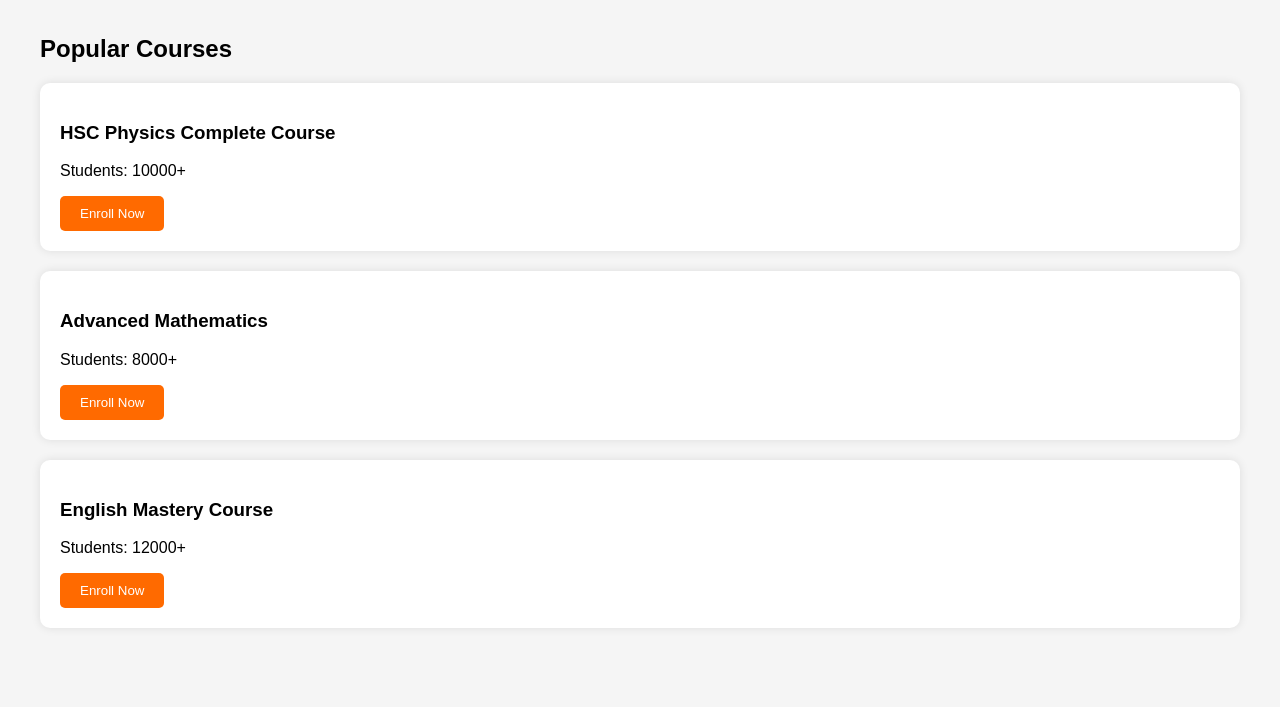
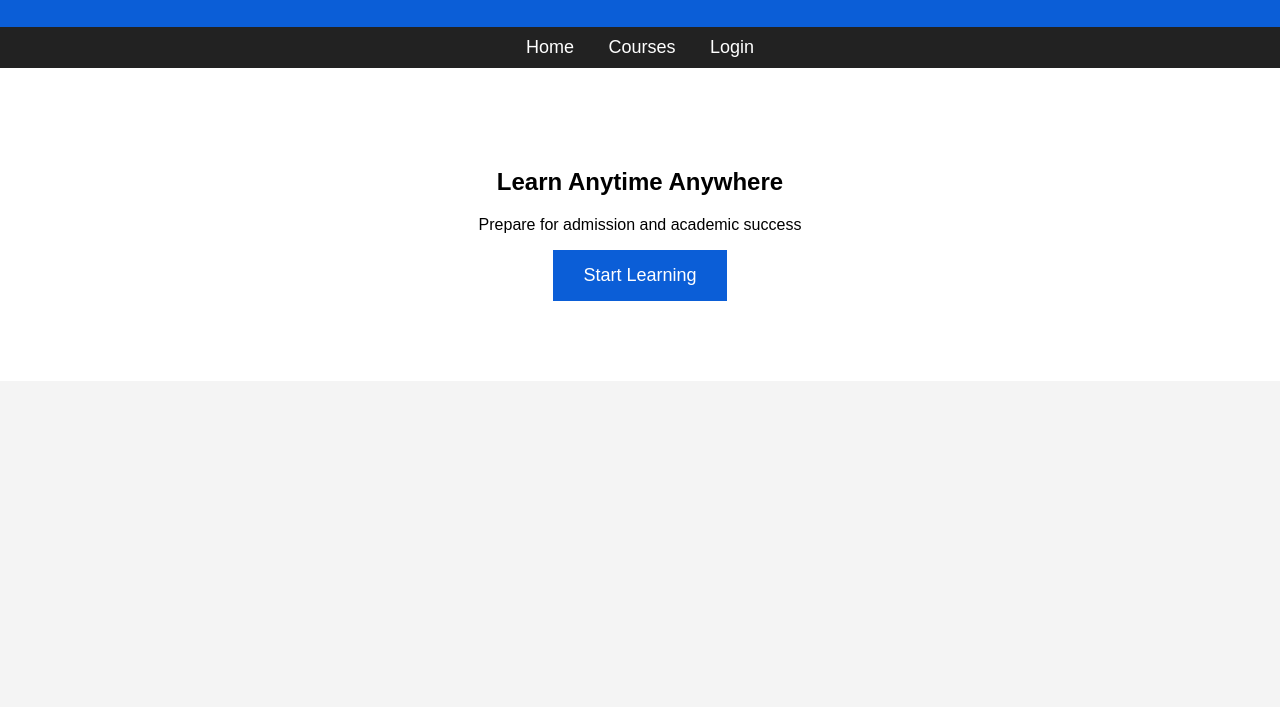
Before and after one commit to pavelmianowshad23-web/udvash-lms, a plain HTML site: page index.html in a window 1280 px wide. Shown: the part 93-800 px from the top of the page. Drawn offline with Linux system fonts and the light colour scheme.

Commit message:
Update index.html

```diff
--- a/index.html
+++ b/index.html
@@ -1,40 +1,48 @@
 <!DOCTYPE html>
 <html>
 <head>
-<title>Udvash LMS</title>
+<title>Udvash Learning Platform</title>
+
 <style>
 
 body{
-font-family:Arial;
+font-family: Arial;
 margin:0;
-background:#f5f5f5;
+background:#f4f4f4;
 }
 
 header{
-background:#ff6a00;
+background:#0b5ed7;
 color:white;
 padding:20px;
-font-size:24px;
+text-align:center;
 }
 
-.container{
-padding:40px;
+nav{
+background:#222;
+padding:10px;
+text-align:center;
 }
 
-.course{
+nav a{
+color:white;
+margin:15px;
+text-decoration:none;
+font-size:18px;
+}
+
+.hero{
+padding:80px;
+text-align:center;
 background:white;
-padding:20px;
-margin:20px 0;
-border-radius:10px;
-box-shadow:0 0 10px rgba(0,0,0,0.1);
 }
 
 button{
-background:#ff6a00;
+background:#0b5ed7;
 color:white;
 border:none;
-padding:10px 20px;
-border-radius:5px;
+padding:15px 30px;
+font-size:18px;
 cursor:pointer;
 }
 
@@ -44,31 +52,19 @@ cursor:pointer;
 <body>
 
 <header>
-Udvash Online Learning
+<h1>Udvash Online Platform</h1>
 </header>
 
-<div class="container">
+<nav>
+<a href="#">Home</a>
+<a href="#">Courses</a>
+<a href="#">Login</a>
+</nav>
 
-<h2>Popular Courses</h2>
-
-<div class="course">
-<h3>HSC Physics Complete Course</h3>
-<p>Students: 10000+</p>
-<button>Enroll Now</button>
-</div>
-
-<div class="course">
-<h3>Advanced Mathematics</h3>
-<p>Students: 8000+</p>
-<button>Enroll Now</button>
-</div>
-
-<div class="course">
-<h3>English Mastery Course</h3>
-<p>Students: 12000+</p>
-<button>Enroll Now</button>
-</div>
-
+<div class="hero">
+<h2>Learn Anytime Anywhere</h2>
+<p>Prepare for admission and academic success</p>
+<button>Start Learning</button>
 </div>
 
 </body>
```
